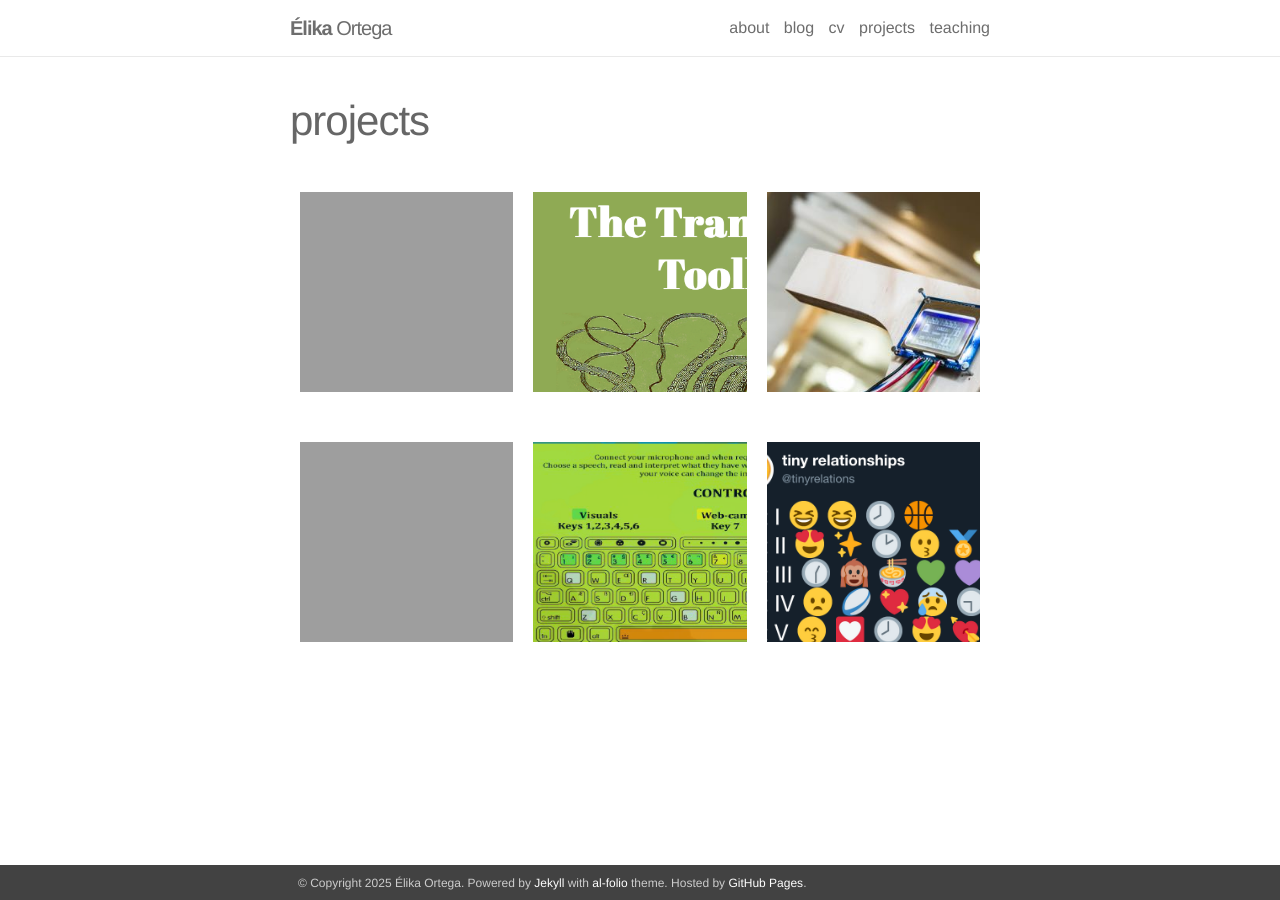
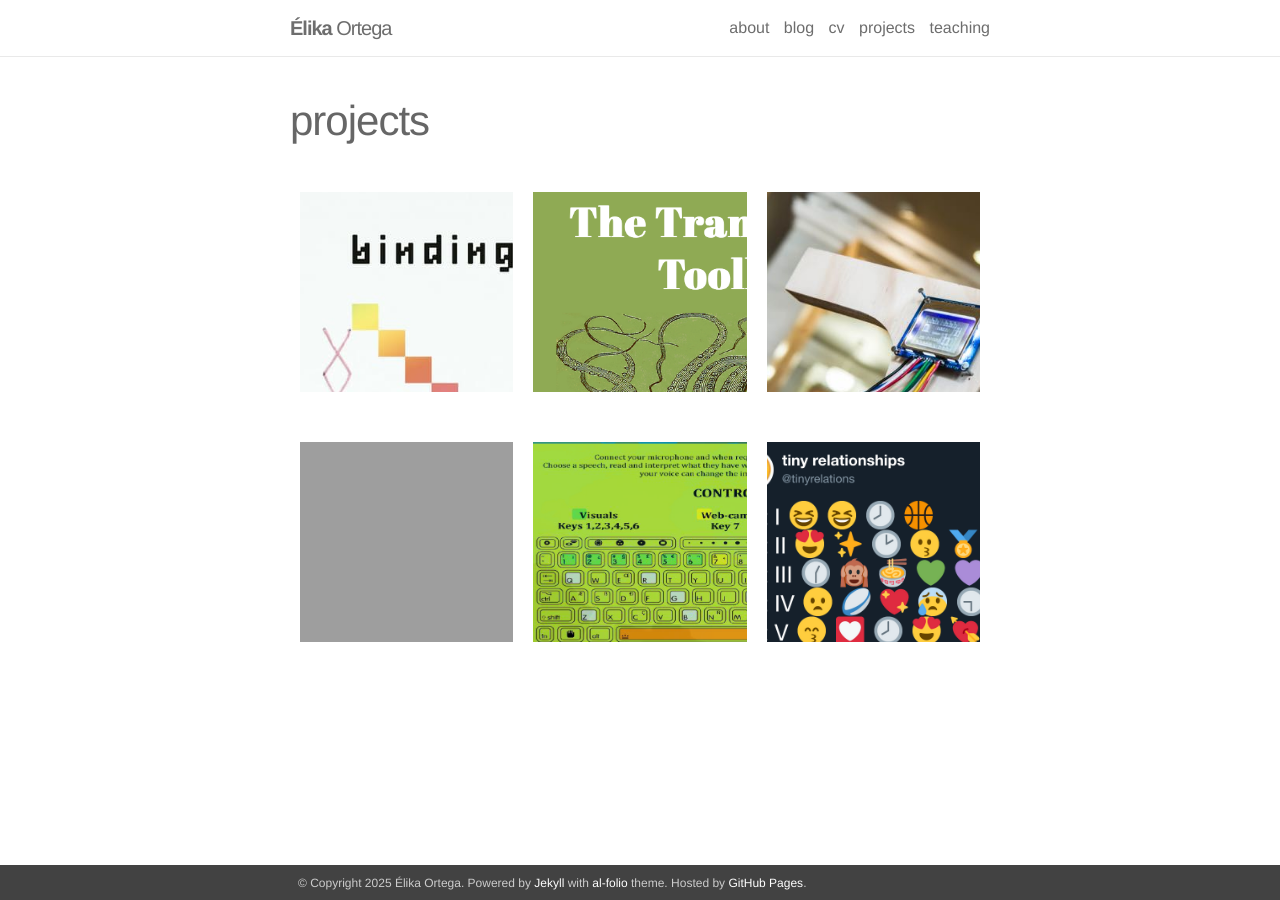
Before and after one commit to elikaortega/elikaortegadotnet, a Jekyll site: the page built from _pages/projects.md, in a window 1280 px wide. Built offline with Jekyll 4.4.1, drawn with Linux system fonts in a browser that asks for light colours; nearby versions of some CDN libraries.

Commit message:
updated cover image
book cover image

```diff
--- a/_projects/1_project.markdown
+++ b/_projects/1_project.markdown
@@ -2,7 +2,7 @@
 layout: page
 title: Binding Media. Hybrid Print-Digital Literature from across the Americas
 description:
-img: /assets/img/print_digital_books.JPG
+img: /assets/img/bmsup.JPG
 ---
 **Overview**
 
```
